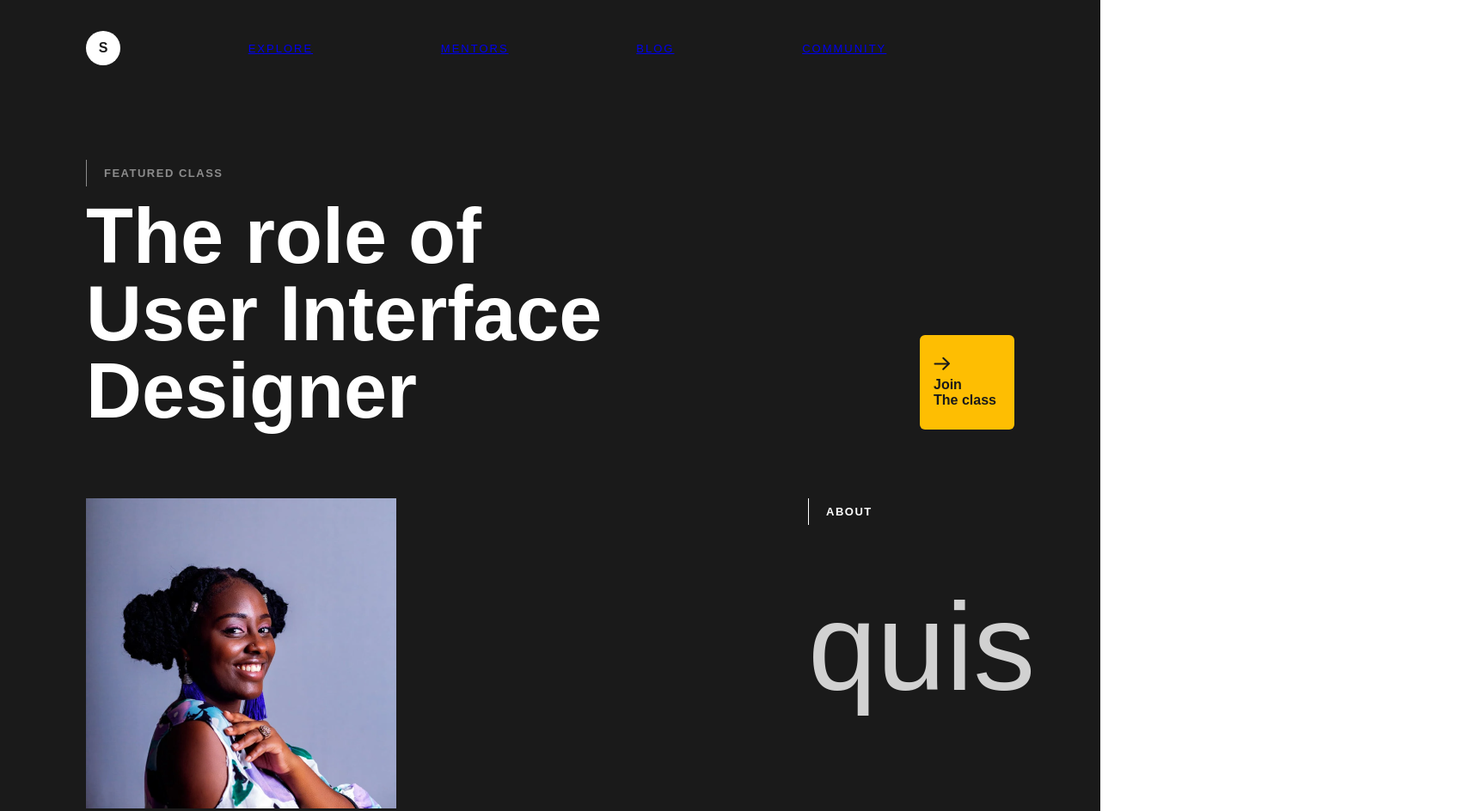
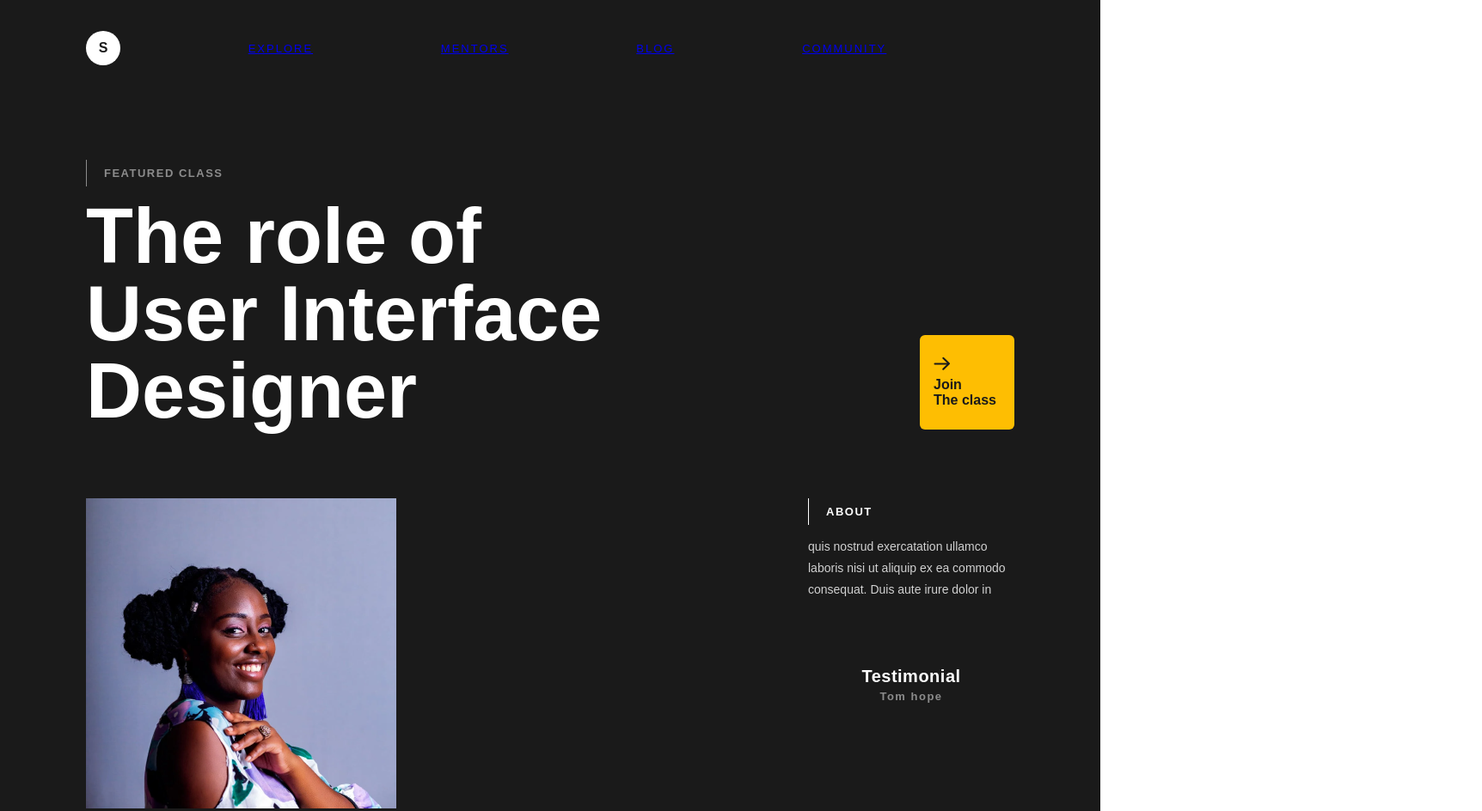
Before and after one commit to Grishimdoor/site-vizitka, a plain HTML site: page index.html in a window 1280 px wide. Shown: the top 944 px of the page at 86% size, 1724 px wide, since content can reach past the window. Drawn offline with Linux system fonts and the light colour scheme.

Commit message:
Update style.css

```diff
--- a/style.css
+++ b/style.css
@@ -123,7 +123,7 @@
 .about-desc {
     color: #D1D1D1;
     max-width: 240px;
-    font-size: 144px;
+    font-size: 14px;
     line-height: 1.8;
 }
 .audio-block {
```
